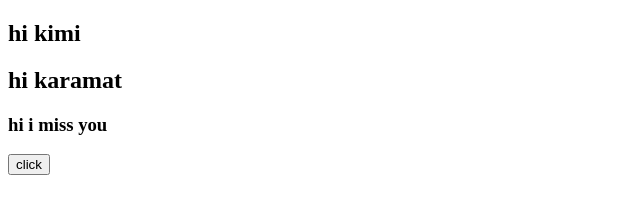
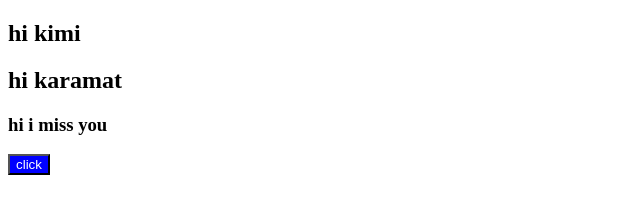
Before and after one commit to Karamatali4/PracticeGit, a plain HTML site: page index.html in a window 1280 px wide. Shown: the whole page, without its empty margins (0-640 px from the left). Drawn offline with Linux system fonts and the light colour scheme.

Commit message:
changes in button bgColor and color

```diff
--- a/index.html
+++ b/index.html
@@ -10,6 +10,6 @@
     <h2>hi kimi</h2>
     <h2>hi karamat</h2>
     <h3>hi i miss you</h3>
-    <button>click</button>
+    <button style="background-color: blue; color: white;">click</button>
 </body>
 </html>
```
